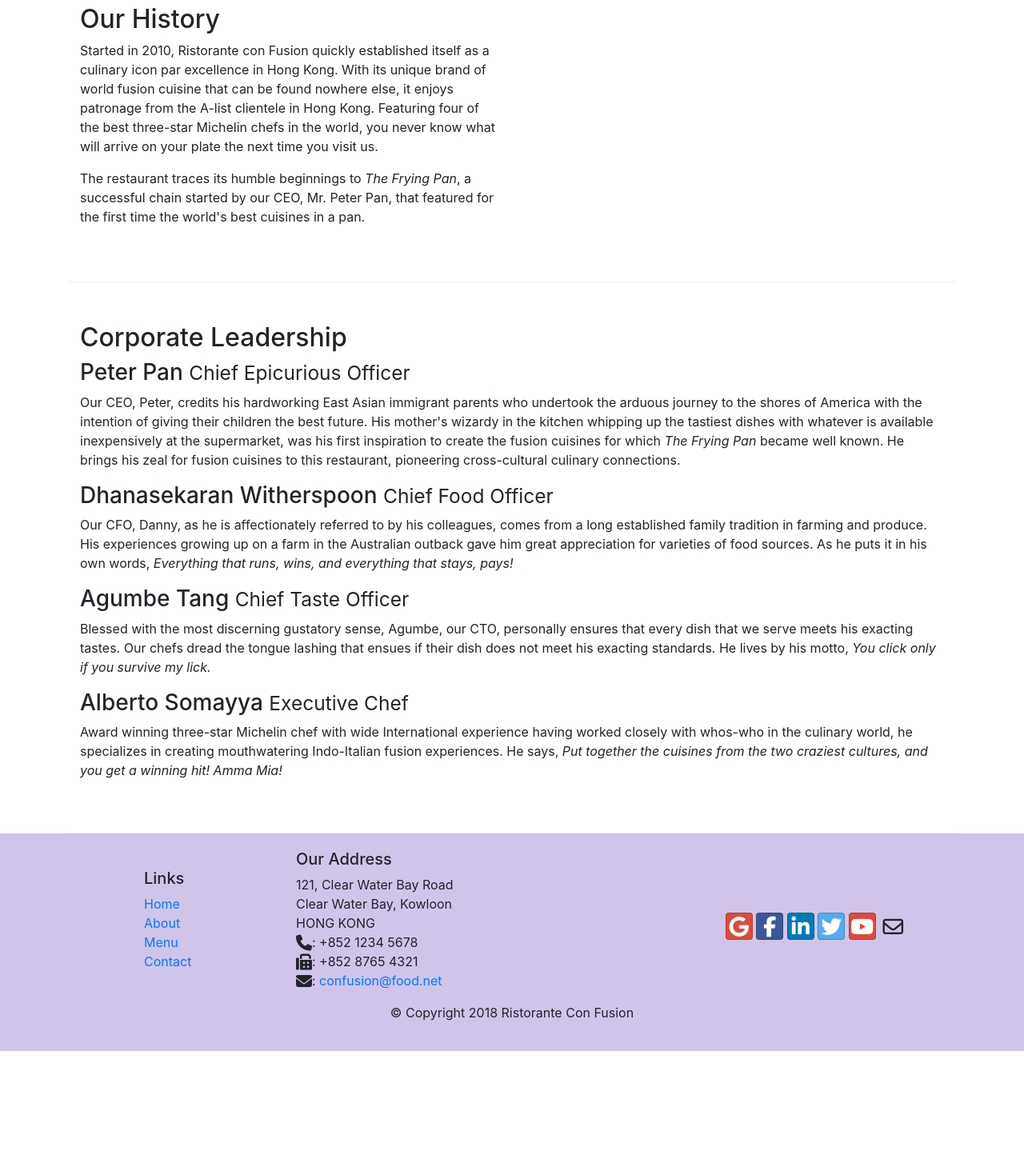
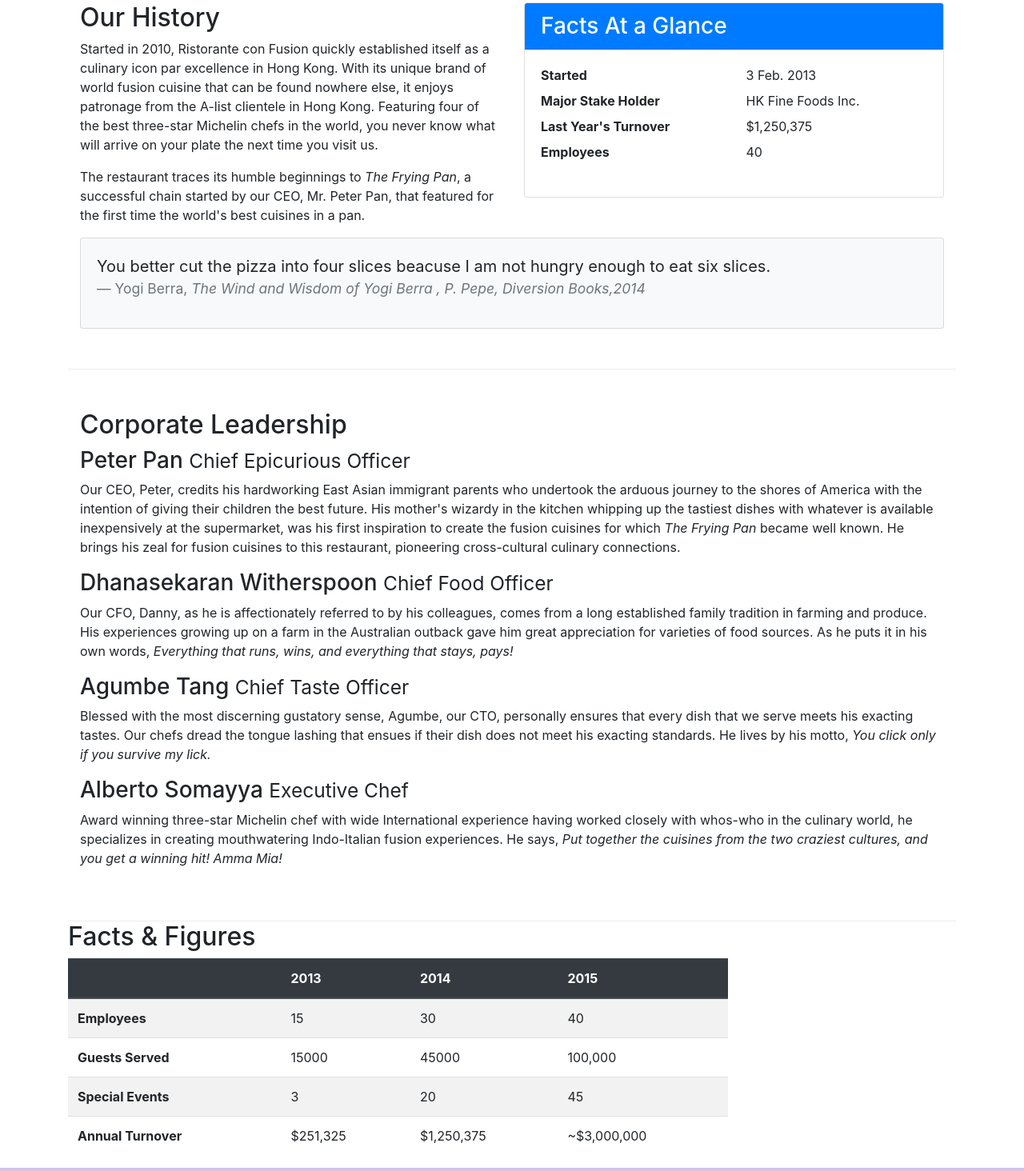
Before and after one commit to deepakchaudhary07/assignment-old, a plain HTML site: page aboutus.html in a window 1280 px wide. Shown: the part 476-1940 px from the top of the page at 80% size. Before the commit the page ends 1790 px from the top, so only its background shows below. Drawn offline with nearby package versions, Linux system fonts and the light colour scheme.

Commit message:
tables and cards have been inserted

```diff
--- a/aboutus.html
+++ b/aboutus.html
@@ -58,18 +58,47 @@
             </div>
         </div>
 
-        <div class="row row-content align-items-center">
-            <div class="col-12 col-sm-6">
+        <div class="row row-content">
+            <div class="col-sm-6">
                 <h2>Our History</h2>
                 <p>Started in 2010, Ristorante con Fusion quickly established itself as a culinary icon par excellence in Hong Kong. With its unique brand of world fusion cuisine that can be found nowhere else, it enjoys patronage from the A-list clientele in Hong Kong.  Featuring four of the best three-star Michelin chefs in the world, you never know what will arrive on your plate the next time you visit us.</p>
                 <p>The restaurant traces its humble beginnings to <em>The Frying Pan</em>, a successful chain started by our CEO, Mr. Peter Pan, that featured for the first time the world's best cuisines in a pan.</p>
             </div>
-            <div>
+            <div class="col-sm">
+                <div class="card">
+                    <h3 class="card-header bg-primary text-white">Facts At a Glance</h3>
+                    <div class="card-body">
+                                <dl class="row">
+                                        <dt class="col-6">Started</dt>
+                                        <dd class="col-6">3 Feb. 2013</dd>
+                                        <dt class="col-6">Major Stake Holder</dt>
+                                        <dd class="col-6">HK Fine Foods Inc.</dd>
+                                        <dt class="col-6">Last Year's Turnover</dt>
+                                        <dd class="col-6">$1,250,375</dd>
+                                        <dt class="col-6">Employees</dt>
+                                        <dd class="col-6">40</dd>
+                                </dl>
+                    </div>
+                </div>
+            </div>
+            <div class="col-12">
+                <div class="card card-body bg-light">
+                    <blockquote class="blockquote">
+                        <p class="mb-0">You better cut the pizza into four slices beacuse I am not
+                            hungry enough to eat six slices.
+                        </p>
+                        <footer class="blockquote-footer">Yogi Berra,
+                                <cite title="Source Title">The Wind and Wisdom of
+                                    Yogi Berra , P. Pepe, Diversion Books,2014
+                                </cite>
+                        </footer>
+                    </blockquote>
+                </div>
             </div>
         </div>
 
 
-        <div class="row row-content align-items-center">
+        <div class="row row-content">
               <div class="col col-sm-12">
                 <h2>Corporate Leadership</h2>
                 <h3>Peter Pan <small>Chief Epicurious Officer</small></h3>
@@ -82,7 +111,50 @@
                 <p div class="d-none d-sm-block">Award winning three-star Michelin chef with wide International experience having worked closely with whos-who in the culinary world, he specializes in creating mouthwatering Indo-Italian fusion experiences. He says, <em>Put together the cuisines from the two craziest cultures, and you get a winning hit! Amma Mia!</em></p>
             </div>
         </div>
-
+        <div class="row row content">
+            <div class="col-12 col-sm-9">
+                <h2>Facts &amp; Figures</h2>
+                <div class="table-responsive">
+                        <table class="table table-striped">
+                            <thead class="thead-dark">
+                                <tr>
+                                    <th>&nbsp;</th>
+                                    <th>2013</th>
+                                    <th>2014</th>
+                                    <th>2015</th>
+                                </tr>
+                            </thead>
+                            <tbody>
+                                <tr>
+                                    <th>Employees</th>
+                                    <td>15</td>
+                                    <td>30</td>
+                                    <td>40</td>
+                                </tr>
+                                <tr>
+                                    <th>Guests Served</th>
+                                    <td>15000</td>
+                                    <td>45000</td>
+                                    <td>100,000</td>
+                                </tr>
+                                <tr>
+                                    <th>Special Events</th>
+                                    <td>3</td>
+                                    <td>20</td>
+                                    <td>45</td>
+                                </tr>
+                                <tr>
+                                    <th>Annual Turnover</th>
+                                    <td>$251,325</td>
+                                    <td>$1,250,375</td>
+                                    <td>~$3,000,000</td>
+                                </tr>
+                            </tbody>
+                        </table>
+                    </div>
+            </div>
+            <div class="col-12 col-sm-3"></div>
+        </div>
     </div>
 
     <footer class="footer">
```
